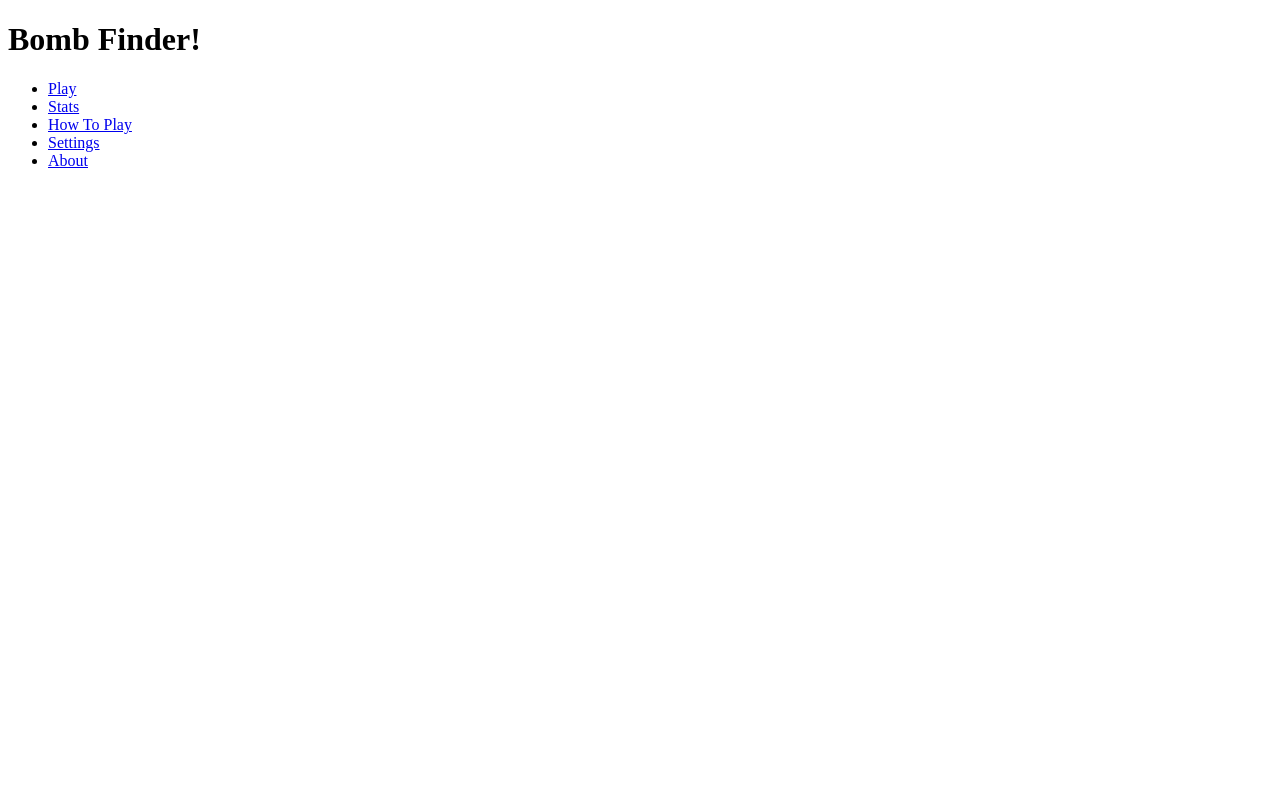
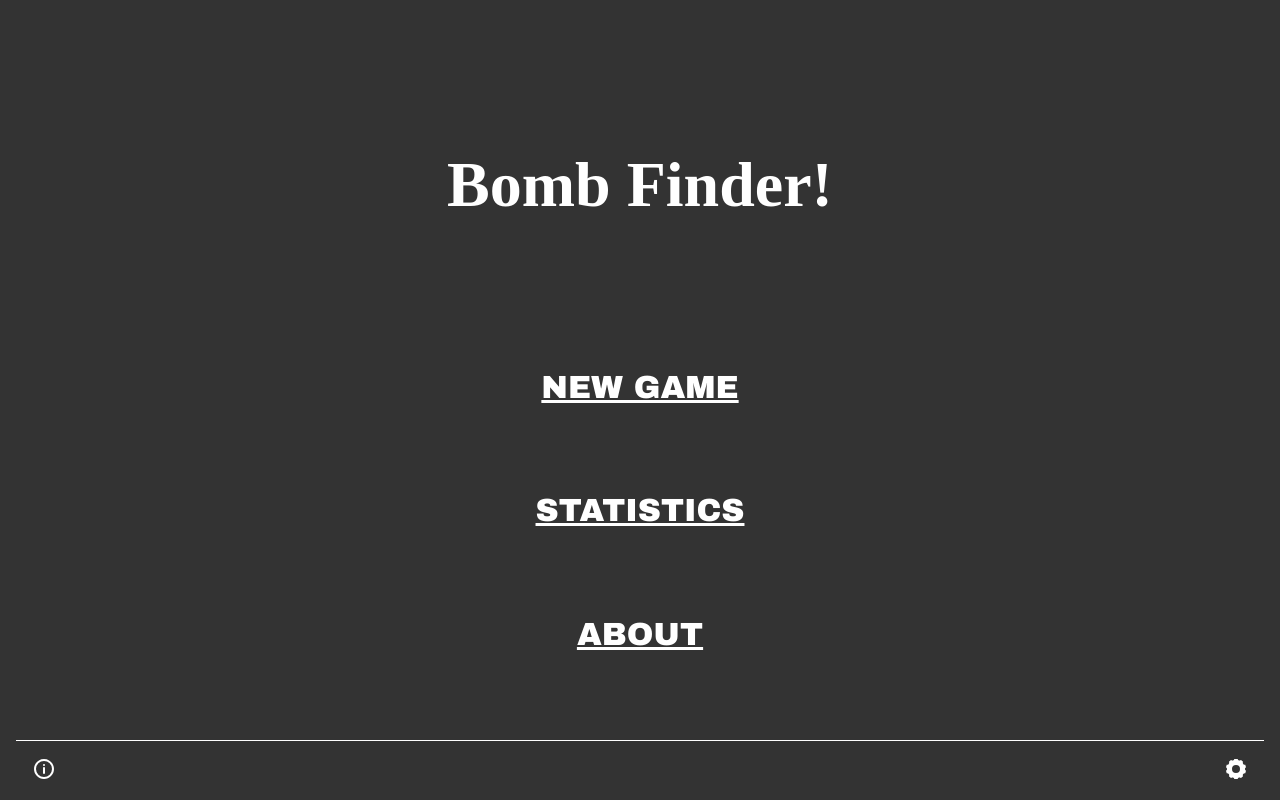
Before and after one commit to AlecDivito/bomb-finder, a React (Create React App) app: page / in a window 1280 px wide. Built offline with nearby package versions, Linux system fonts and the light colour scheme.

Commit message:
gave the app a base style

```diff
--- a/src/App.tsx
+++ b/src/App.tsx
@@ -4,6 +4,7 @@ import { BrowserRouter } from 'react-router-dom';
 import Loading from './components/Loading';
 
 import Home from './pages/home';
+import Footer from './components/Footer';
 const About = lazy( () => import('./pages/about'));
 const GameMenu = lazy( () => import('./pages/game-menu'));
 const HowToPlay = lazy( () => import('./pages/how-to-play'));
@@ -17,6 +18,7 @@ const Stats = lazy( () => import('./pages/stats'));
 const App: React.FC = () => {
     return (
         <BrowserRouter>
+            <div className="page">
                 <Suspense fallback={<Loading />}>
                     <Switch>
                         <Route exact path="/" component={Home} />
@@ -32,6 +34,8 @@ const App: React.FC = () => {
                         <Route path="/game/:id" component={Game} />
                     </Switch>
                 </Suspense>
+            </div>
+            <Footer />
         </BrowserRouter>
     );
 }
--- /dev/null
+++ b/src/index.css
@@ -0,0 +1,29 @@
+body, html {
+    padding: 0;
+    margin: 0;
+    height: 100%;
+    width: 100%;
+    background-color: #333;
+}
+
+* {
+    font-family: "Arial Black", Gadget, sans-serif;
+    color: #FFFFFF;
+}
+
+ul {
+    margin: 0;
+    height: 0;
+    padding: 0;
+    list-style-type: none;
+}
+
+#root {
+    margin: 0px 16px;
+    height: 100%;
+    display: grid;
+    grid-template-rows: 1fr auto;
+}
+
+#page {
+}
--- a/src/index.tsx
+++ b/src/index.tsx
@@ -2,6 +2,7 @@ import React from 'react';
 import ReactDOM from 'react-dom';
 import App from './App';
 import * as serviceWorker from './serviceWorker';
+import "./index.css"
 
 ReactDOM.render(<App />, document.getElementById('root'));
 
--- /dev/null
+++ b/src/pages/home.css
@@ -0,0 +1,36 @@
+.home {
+    height: 100%;
+    display: flex;
+    flex-direction: column;
+    justify-content: center;
+    align-content: center;
+    align-items: center;
+}
+
+.home__header {
+    flex: 1;
+    display: flex;
+    justify-content: center;
+    align-content: center;
+    align-items: center;
+}
+
+.home__header--center {
+    text-align: center;
+    margin: 0;
+    font-size: 4rem;
+    font-family: 'Permanent Marker', cursive;
+}
+
+.home__list {
+    flex: 1;
+    text-align: center;
+    list-style-type: none;
+    display: grid;
+}
+
+.home__list__item {
+    font-size: 2rem;
+    /* margin: 1rem 0; */
+    text-transform: uppercase;
+}
--- a/src/pages/home.tsx
+++ b/src/pages/home.tsx
@@ -1,17 +1,18 @@
 import React, { Component } from "react";
 import { Link } from "react-router-dom";
+import "./home.css"
 
 export default class Home extends Component {
     public render() {
         return (
-            <div>
-                <h1>Bomb Finder!</h1>
-                <ul>
-                    <li><Link to="/play">Play</Link></li>
-                    <li><Link to="/stats">Stats</Link></li>
-                    <li><Link to="/how-to-play">How To Play</Link></li>
-                    <li><Link to="/settings">Settings</Link></li>
-                    <li><Link to="/about">About</Link></li>
+            <div className="home">
+                <div className="home__header">
+                    <h1 className="home__header--center">Bomb Finder!</h1>
+                </div>
+                <ul className="home__list">
+                    <li className="home__list__item"><Link to="/play">NEW GAME</Link></li>
+                    <li className="home__list__item"><Link to="/stats">STATISTICS</Link></li>
+                    <li className="home__list__item"><Link to="/about">ABOUT</Link></li>
                 </ul>
             </div>
         );
--- a/src/pages/how-to-play.tsx
+++ b/src/pages/how-to-play.tsx
@@ -38,7 +38,7 @@ export default class HowToPlay extends Component {
                     Right click to toggle an invisible cell
                 </p>
                 <p>
-                    Left click to flag an invisible cell
+                    Left click to flag aboutan invisible cell
                 </p>
             </React.Fragment>
         );
```
Lines whose indentation alone changed are shown as unchanged.
